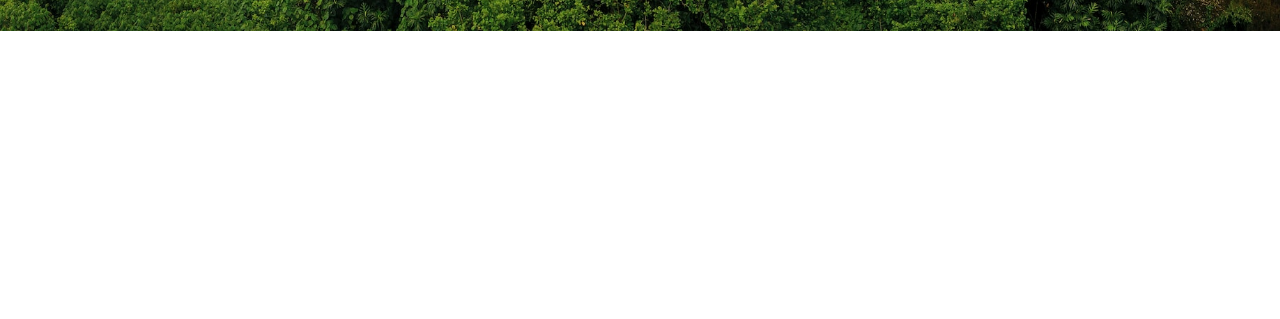
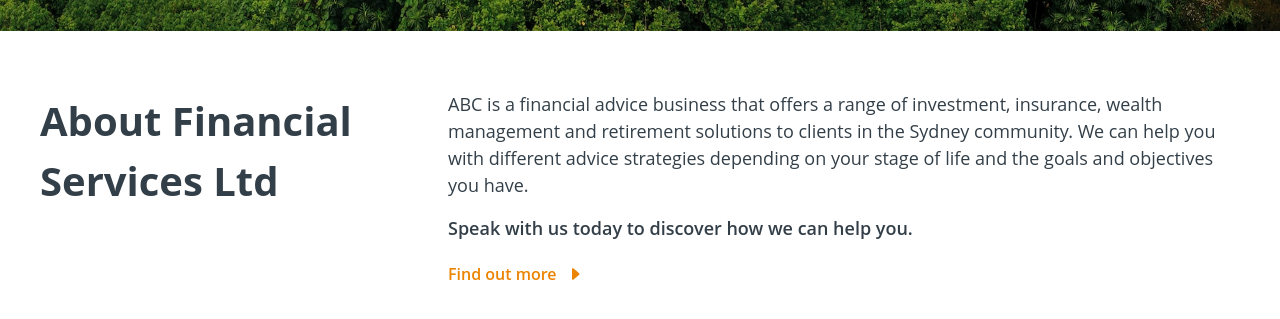
Before and after one commit to power23313/mini_project, a plain HTML site: page index.html in a window 1280 px wide. Shown: the part 699-1018 px from the top of the page. Before the commit the page ends 958 px from the top, so only its background shows below. Drawn offline with Linux system fonts and the light colour scheme.

Commit message:
Add about section

```diff
--- a/index.html
+++ b/index.html
@@ -68,5 +68,22 @@
       </div>
     </div>
   </section>
+  <section id="about">
+    <div class="container-fluid">
+      <div class="row">
+        <div id="about_title" class="col-lg-4">
+          <span>About Financial Services Ltd</span>
+        </div>
+        <div id="about_text" class="col-lg-8">
+          <p>ABC is a financial advice business that offers a range of investment, insurance, wealth management and retirement solutions to clients in the Sydney community. We can help you with different advice strategies depending on your stage of life and the goals and objectives you have. </p>
+          <span>Speak with us today to discover how we can help you.</span>
+          <div class="d-flex align-items-center">
+            <span>Find out more</span>
+            <img src="src/assets/settings/image/caret_right_orange.svg" alt="caret_right_orange">
+          </div>
+        </div>
+      </div>
+    </div>
+  </section>
 </body>
 </html>
--- a/src/assets/settings/css/style.css
+++ b/src/assets/settings/css/style.css
@@ -152,3 +152,44 @@ header {
   background-size: 18px 18px;
   padding-left: 10px;
 }
+
+#about {
+  margin: 60px 0;
+}
+
+#about_title {
+  color: #333F48;
+  font-weight: 700;
+  font-size: 40px;
+}
+
+#about_text p,
+#about_text span {
+  font-size: 18px;
+  color: #333F48;
+}
+
+#about_text p {
+  font-weight: 400;
+}
+
+#about_text span {
+  font-weight: 600;
+}
+
+#about_text > div {
+  margin-top: 20px;
+}
+
+#about_text > div > span {
+  font-size: 16px;
+  font-weight: 600;
+  color: #EC8403;
+}
+
+#about_text > div > img {
+  width: 16px;
+  height: 16px;
+  /* background-size: 16px 16px; */
+  margin-left: 10px;
+}
```
Also changed, not shown: src/assets/settings/image/caret_right_orange.svg (added).
